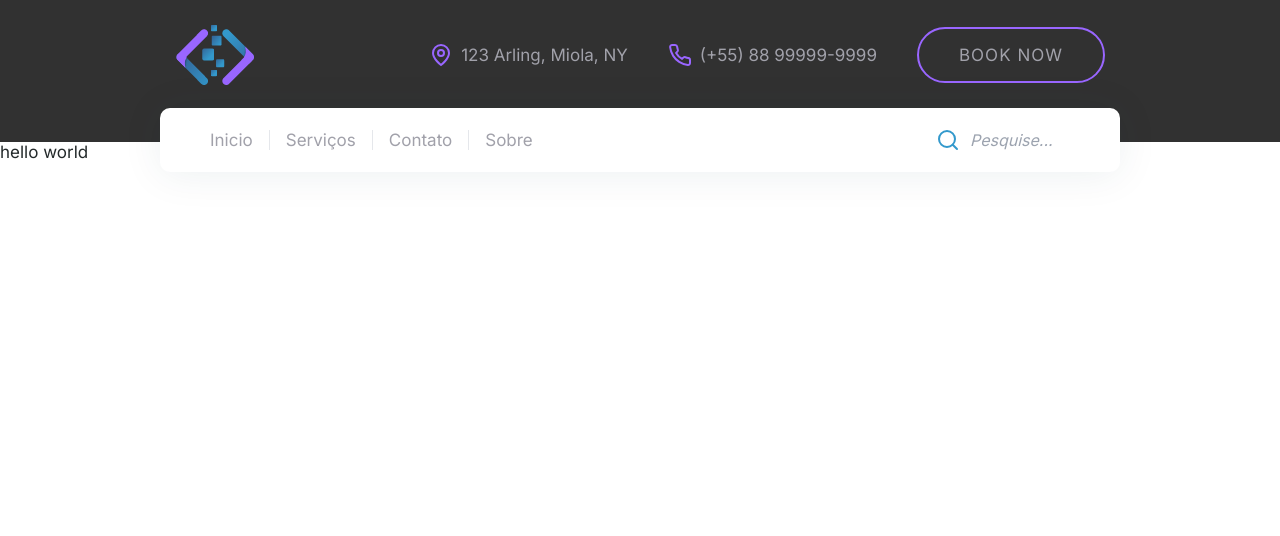
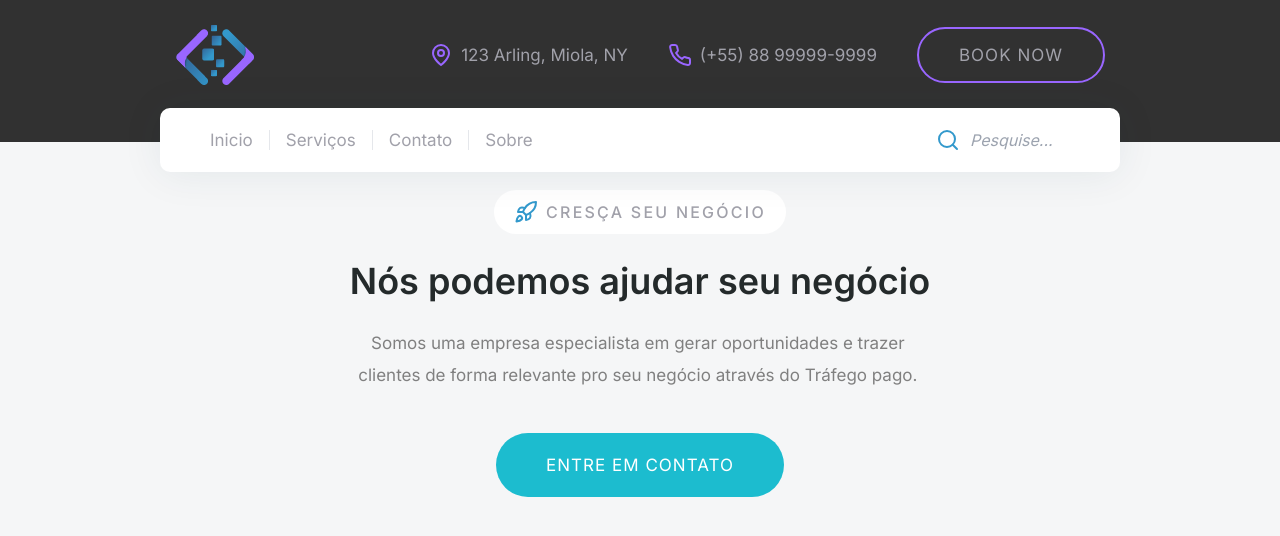
Before and after one commit to clepsonlacerda/website-fs, a Next.js app: page / in a window 1280 px wide. Shown: the top 536 px of the page. Built offline with nearby package versions, Linux system fonts and the light colour scheme.

Commit message:
feat: add page hero

```diff
--- a/src/app/layout.tsx
+++ b/src/app/layout.tsx
@@ -4,6 +4,7 @@ import "./globals.css";
 import "./swiper-bundle.min.css";
 import Script from "next/script";
 import Header from "@/components/header";
+import Hero from "@/components/hero";
 
 const inter = Inter({ subsets: ["latin"] });
 
@@ -22,6 +23,8 @@ export default function RootLayout({
       <body className={inter.className}>
         <Header />
 
+        <Hero />
+
         {children}
 
         <Script type="text/javascript" src="/scripts/swiper-bundle.min.js"></Script>
--- a/src/app/page.tsx
+++ b/src/app/page.tsx
@@ -2,6 +2,6 @@ import Image from "next/image";
 
 export default function Home() {
   return (
-    <h1>hello world</h1>
+    <></>
   );
 }
--- /dev/null
+++ b/src/components/hero.tsx
@@ -0,0 +1,45 @@
+import { RocketIcon } from "lucide-react";
+
+const Hero = () => {
+  return (
+    <section className="hero bg-fswhite py-12 xl:pt-12 xl:pb-0 overflow-hidden">
+      <div className="container mx-auto h-full">
+        {/* text and image */}
+        <div className="flex flex-col xl:flex-row items-center justify-between h-full">
+          {/* text */}
+          <div className="hero__text xl:w-[48%] text-center xl:text-left">
+            {/* badge */}
+            <div className="flex items-center bg-white py-[10px] px-[20px] w-max gap-x-2 mb-[26px] rounded-full mx-auto xl:mx-0">
+              {/* badge icon */}
+              <RocketIcon className="text-2xl text-fsblue2" />
+              <div className="uppercase text-base font-medium text-fsgray3 tracking-[2.24px]">
+                Cresça seu negócio
+              </div>
+            </div>
+
+            {/* title */}
+            <h1 className="h1 mb-6">Nós podemos ajudar seu negócio</h1>
+
+            {/* desc */}
+            <p className="mb-[42px] md:max-w-xl">
+              Somos uma empresa especialista em gerar oportunidades e trazer
+              clientes de forma relevante pro seu negócio através do Tráfego pago.
+            </p>
+
+            {/* button */}
+            <button className="btn btn-lg btn-accent  mx-auto xl:mx-0">
+              Entre em Contato
+            </button>
+          </div>
+
+          {/* image */}
+          <div className="hero__img hidden xl:flex max-w-[814px] self-end">
+            <img src="/assets/img/hero/img.png" alt="" />
+          </div>
+        </div>
+      </div>
+    </section>
+  );
+}
+
+export default Hero;
```
